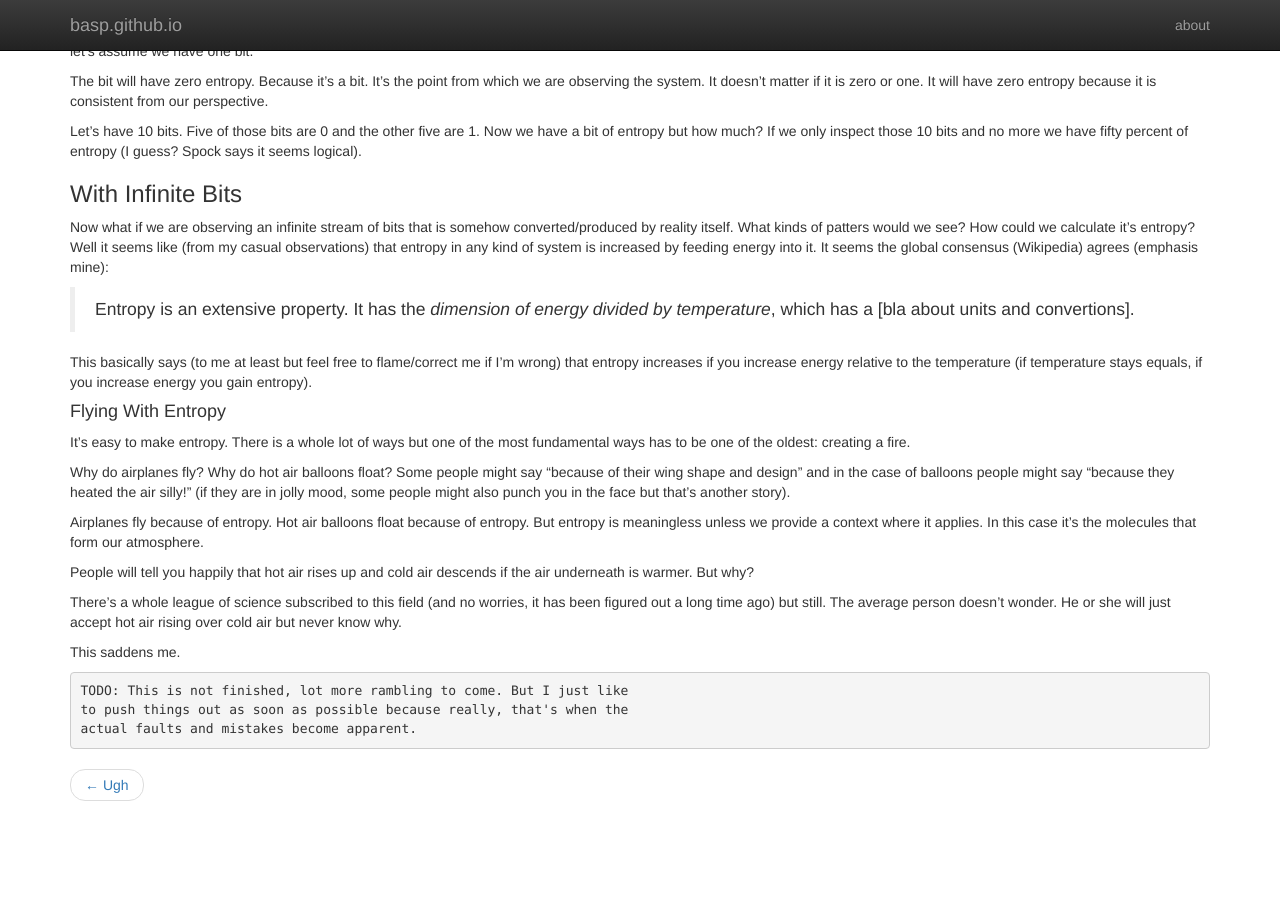
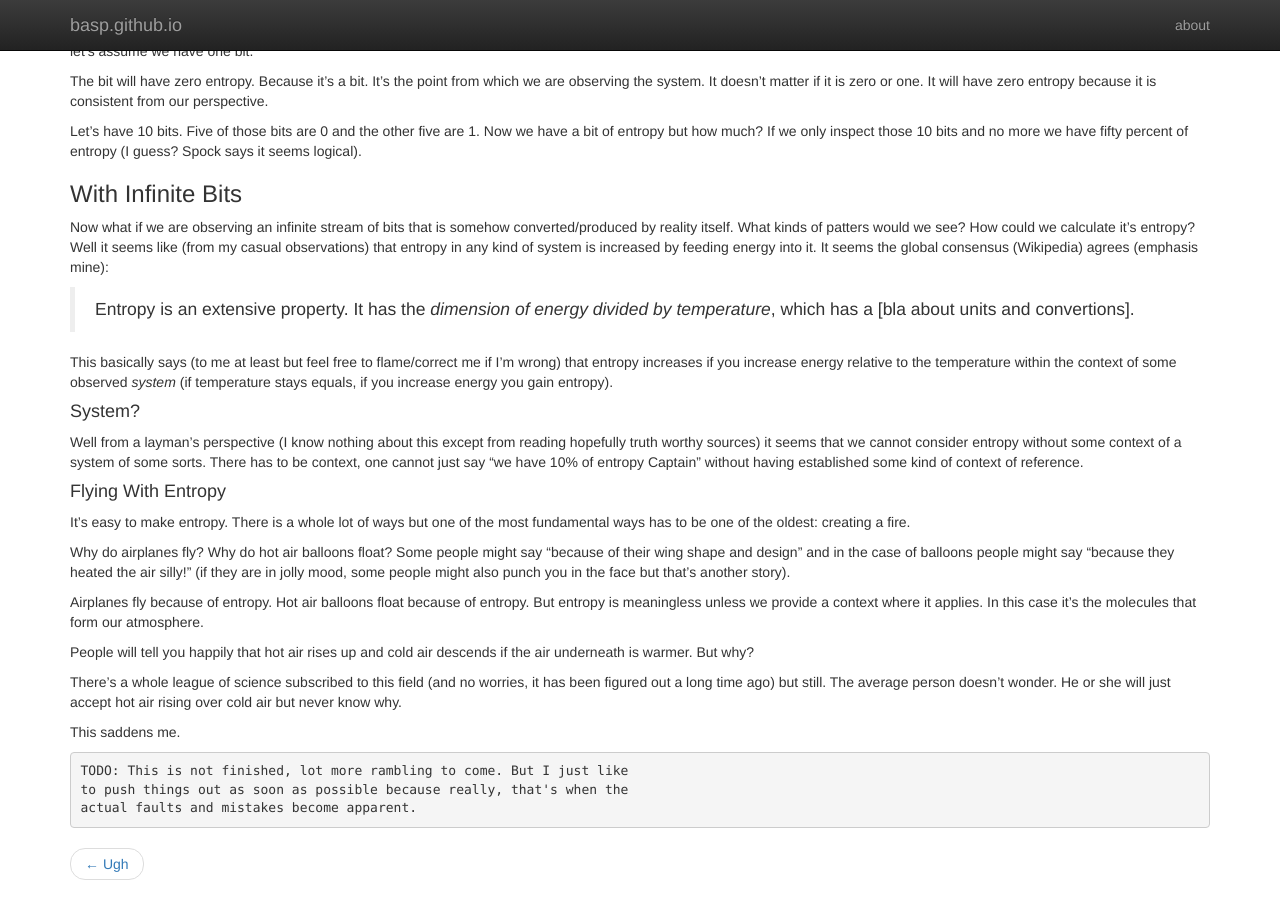
Before and after one commit to basp/basp.github.io, a Jekyll site: the page built from _posts/2015-01-16-life-and-complexity.md, in a window 1280 px wide and 900 px high, scrolled down 874 px. Built offline with Jekyll 4.4.1, drawn with Linux system fonts in a browser that asks for light colours; nearby versions of some CDN libraries; Markdown is read by kramdown in place of the engine named in the settings; before the commit the page ends 1695 px from its top, so only the background shows below that.

Commit message:
Writing work boring commits

```diff
--- a/_posts/2015-01-16-life-and-complexity.md
+++ b/_posts/2015-01-16-life-and-complexity.md
@@ -38,7 +38,10 @@ Now what if we are observing an infinite stream of bits that is somehow converte
 
 > Entropy is an extensive property. It has the _dimension of energy divided by temperature_, which has a [bla about units and convertions].
 
-This basically says (to me at least but feel free to flame/correct me if I'm wrong) that entropy increases if you increase energy relative to the temperature (if temperature stays equals, if you increase energy you gain entropy).
+This basically says (to me at least but feel free to flame/correct me if I'm wrong) that entropy increases if you increase energy relative to the temperature within the context of some observed _system_ (if temperature stays equals, if you increase energy you gain entropy).
+
+#### System?
+Well from a layman's perspective (I know nothing about this except from reading hopefully truth worthy sources) it seems that we cannot consider entropy without some context of a system of some sorts. There has to be context, one cannot just say "we have 10% of entropy Captain" without having established some kind of context of reference.
 
 #### Flying With Entropy
 It's easy to make entropy. There is a whole lot of ways but one of the most fundamental ways has to be one of the oldest: creating a fire.
```
